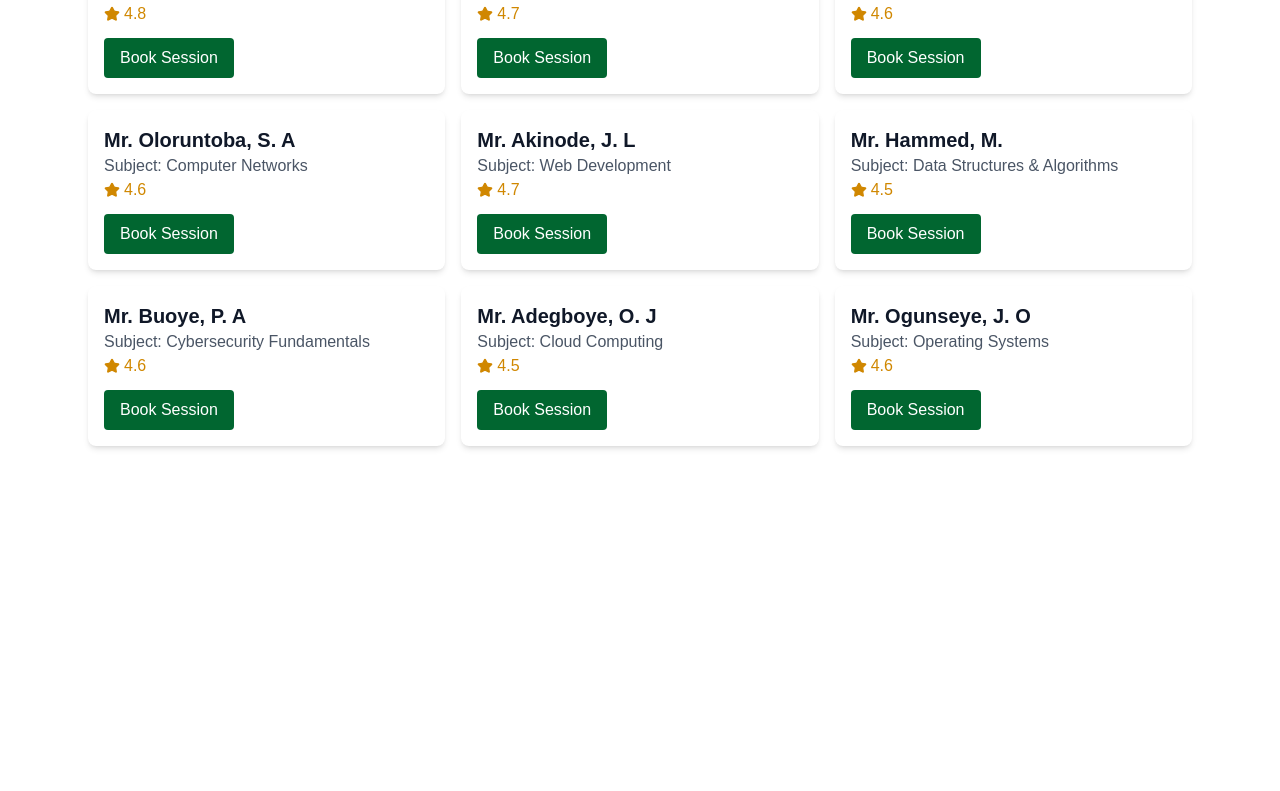
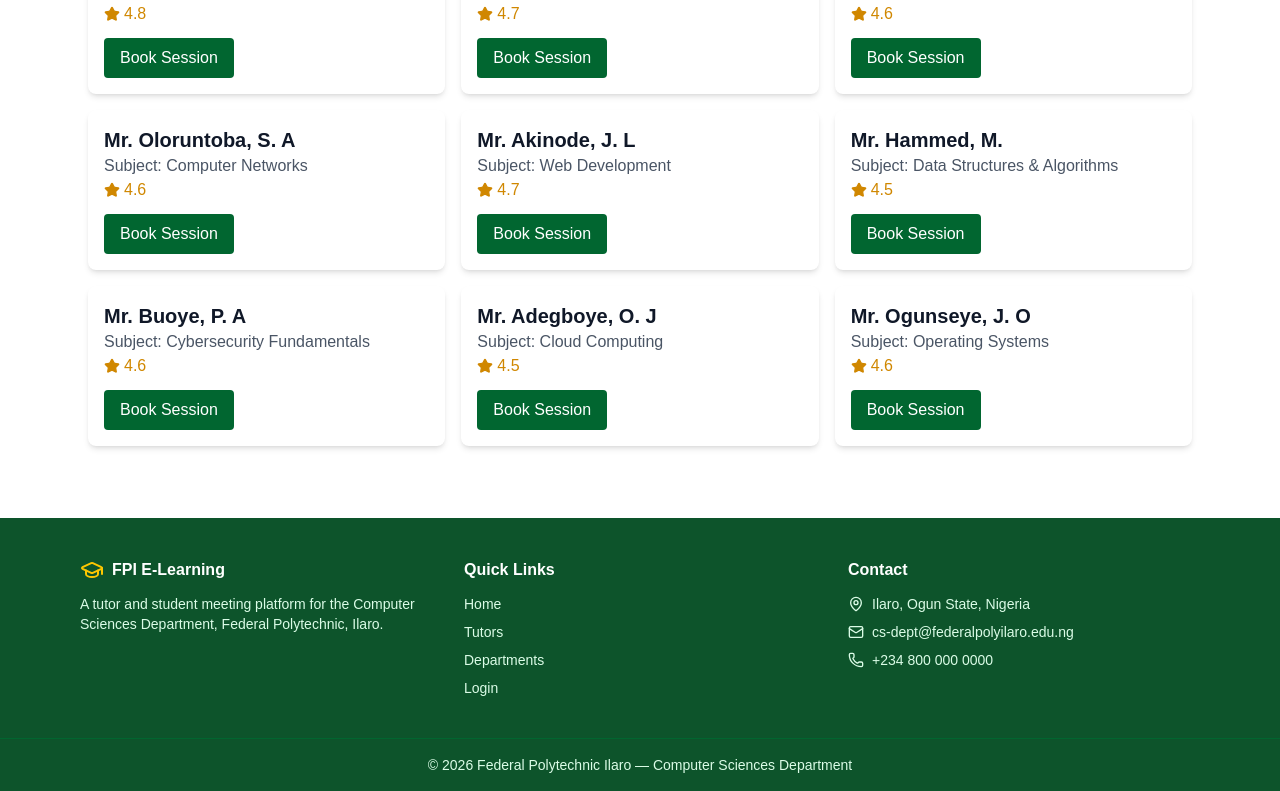
Before and after one commit to Emmyprince16/tutor-elearning-app, a Next.js app: page / in a window 1280 px wide. Shown: the part 766-1557 px from the top of the page. Before the commit the page ends 1236 px from the top, so only its background shows below. Built offline with nearby package versions, Linux system fonts and the light colour scheme.

Commit message:
Add footer with contact info and quick links

```diff
--- /dev/null
+++ b/app/components/Footer.js
@@ -0,0 +1,51 @@
+import { GraduationCap, Mail, MapPin, Phone } from "lucide-react";
+
+function Footer() {
+  return (
+    <footer className="bg-green-900 text-green-100 mt-12">
+      <div className="max-w-6xl mx-auto px-4 py-10 grid grid-cols-1 md:grid-cols-3 gap-8">
+        <div>
+          <div className="flex items-center gap-2 mb-3">
+            <GraduationCap className="text-yellow-400" size={24} />
+            <span className="font-bold text-white">FPI E-Learning</span>
+          </div>
+          <p className="text-sm">
+            A tutor and student meeting platform for the Computer Sciences
+            Department, Federal Polytechnic, Ilaro.
+          </p>
+        </div>
+
+        <div>
+          <h3 className="font-semibold text-white mb-3">Quick Links</h3>
+          <ul className="flex flex-col gap-2 text-sm">
+            <li><a href="/" className="hover:text-yellow-400 transition-colors">Home</a></li>
+            <li><a href="#" className="hover:text-yellow-400 transition-colors">Tutors</a></li>
+            <li><a href="#" className="hover:text-yellow-400 transition-colors">Departments</a></li>
+            <li><a href="/login" className="hover:text-yellow-400 transition-colors">Login</a></li>
+          </ul>
+        </div>
+
+        <div>
+          <h3 className="font-semibold text-white mb-3">Contact</h3>
+          <ul className="flex flex-col gap-2 text-sm">
+            <li className="flex items-center gap-2">
+              <MapPin size={16} /> Ilaro, Ogun State, Nigeria
+            </li>
+            <li className="flex items-center gap-2">
+              <Mail size={16} /> cs-dept@federalpolyilaro.edu.ng
+            </li>
+            <li className="flex items-center gap-2">
+              <Phone size={16} /> +234 800 000 0000
+            </li>
+          </ul>
+        </div>
+      </div>
+
+      <div className="border-t border-green-800 text-center text-sm py-4">
+        © {new Date().getFullYear()} Federal Polytechnic Ilaro — Computer Sciences Department
+      </div>
+    </footer>
+  );
+}
+
+export default Footer;
--- a/app/layout.js
+++ b/app/layout.js
@@ -1,5 +1,6 @@
 import "./globals.css";
 import NavBar from "./components/NavBar";
+import Footer from "./components/Footer";
 
 export const metadata = {
   title: "FUTI E-Learning",
@@ -11,7 +12,8 @@ export default function RootLayout({ children }) {
     <html lang="en" className="h-full antialiased">
       <body className="min-h-full flex flex-col">
         <NavBar />
-        {children}
+        <main className="flex-1">{children}</main>
+        <Footer />
       </body>
     </html>
   );
```
